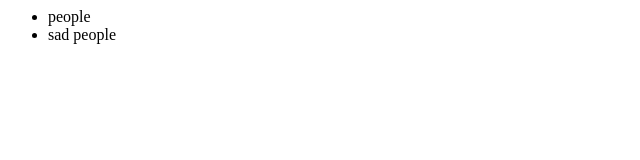
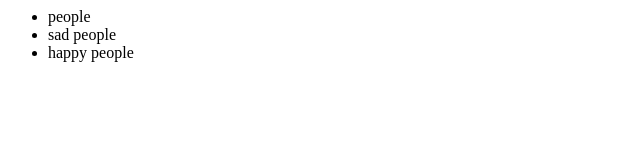
Before and after one commit to jeremypedro/newGitTest, a plain HTML site: page index.html in a window 1280 px wide. Shown: the whole page, without its empty margins (0-640 px from the left). Drawn offline with Linux system fonts and the light colour scheme.

Commit message:
Update index.html

```diff
--- a/index.html
+++ b/index.html
@@ -3,6 +3,7 @@
 		<ul>
 			<li>people</li>
 			<li>sad people</li>
+			<li>happy people</li>
 		</ul>
 
 	<body>
```
